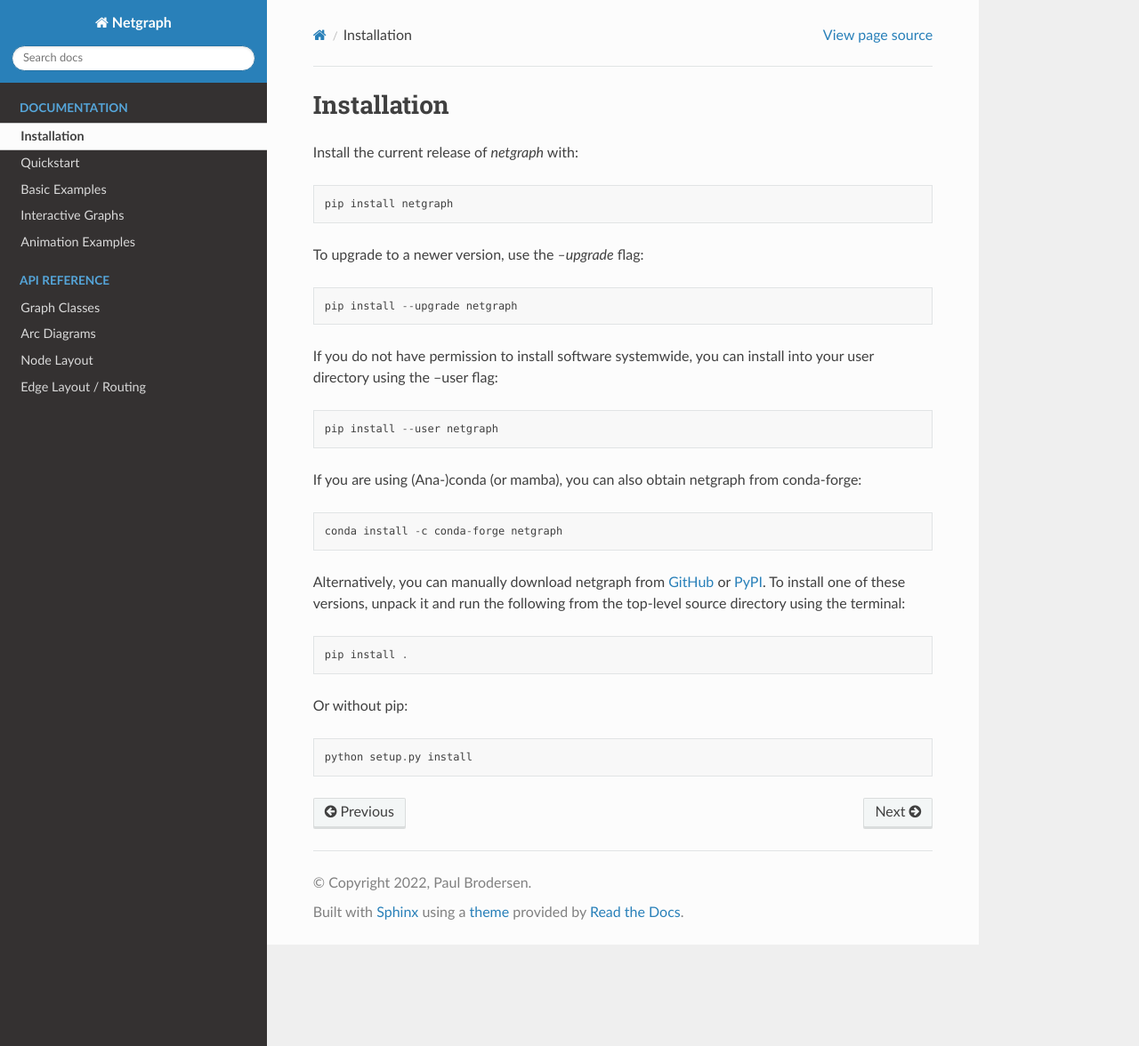
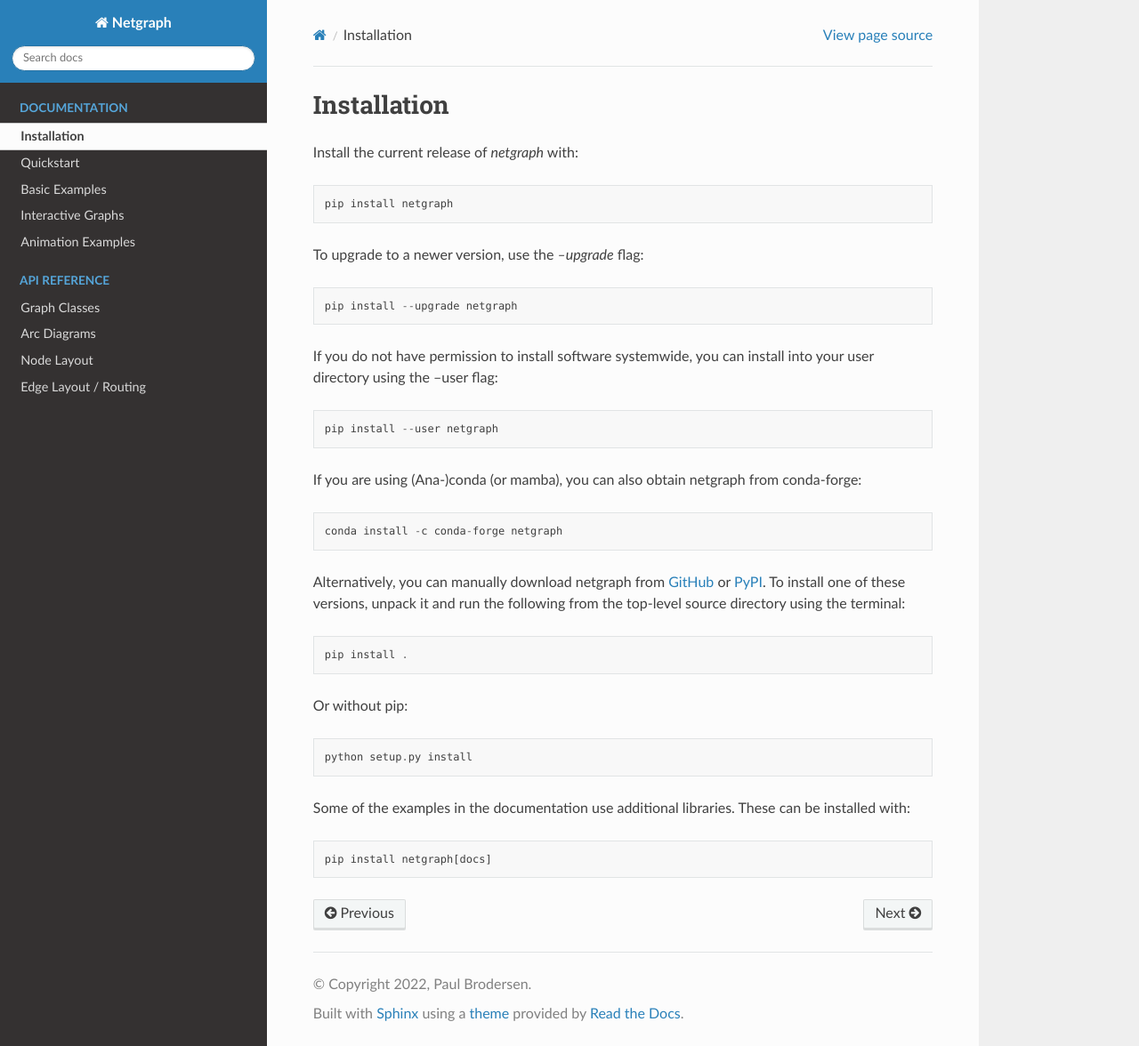
Before and after one commit to paulbrodersen/netgraph, a Sphinx documentation site: the page built from docs/source/installation.rst, in a window 1280 px wide and 1176 px high. Shown: the whole window at 89% size. Built offline with Sphinx 7.4.7 and the Read the Docs theme 2.0.0, drawn with Linux system fonts in a browser that asks for light colours.

Commit message:
Document how to install optional dependencies (issue #69)

```diff
--- a/docs/source/installation.rst
+++ b/docs/source/installation.rst
@@ -42,3 +42,9 @@ Or without pip:
 .. code-block::
 
     python setup.py install
+
+Some of the examples in the documentation use additional libraries. These can be installed with:
+
+.. code-block::
+
+    pip install netgraph[docs]
```
